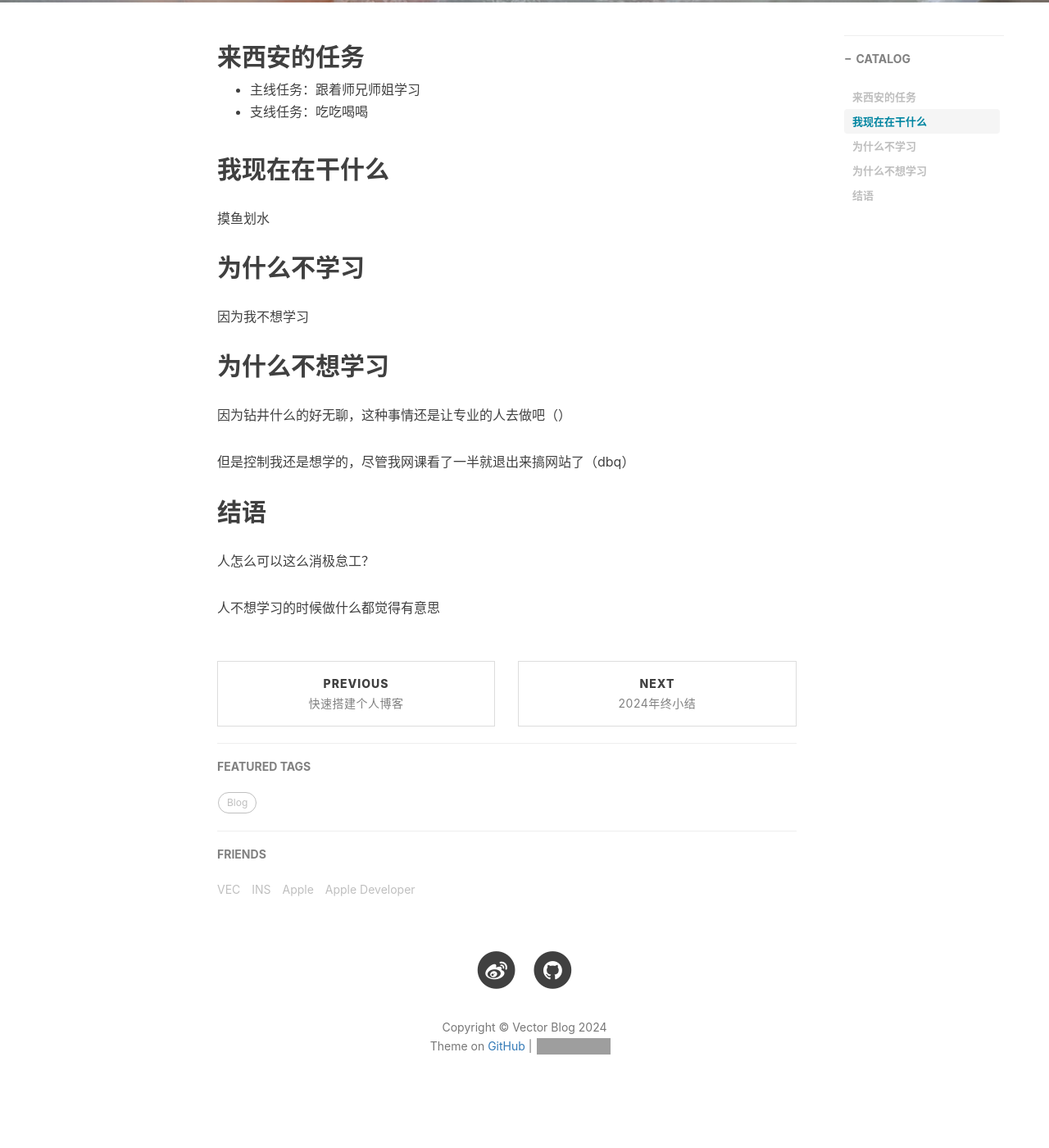
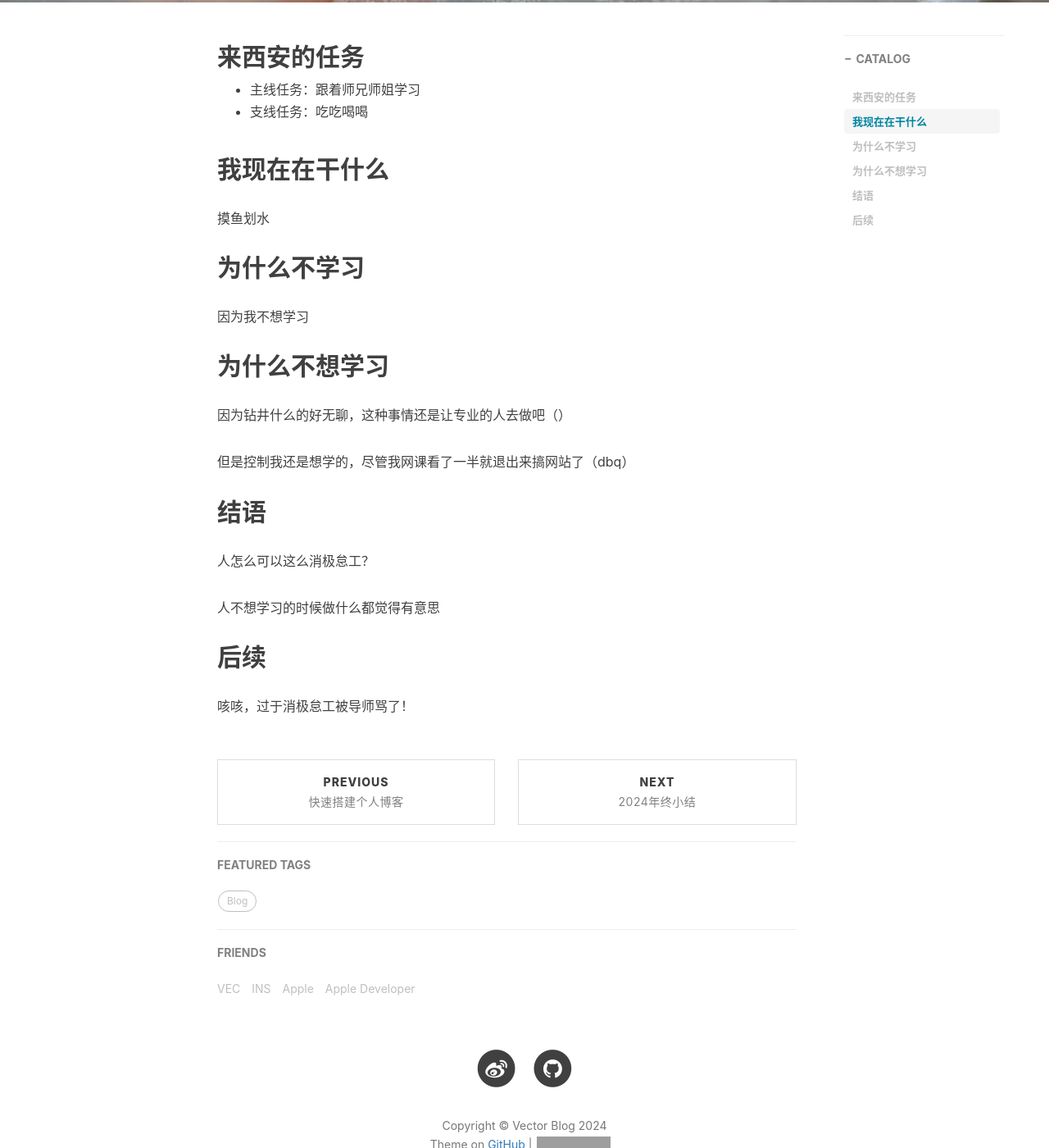
Before and after one commit to vectorZeng/vector.github.io, a Jekyll site: the page built from _posts/2024-11-14-搭建博客第一天.md, in a window 1280 px wide and 1400 px high, scrolled down 520 px. Shown: the whole window at 82% size. Built offline with Jekyll 4.4.1, drawn with Linux system fonts in a browser that asks for light colours; nearby versions of some CDN libraries; comment, search, counter and statistics services are not loaded; grey boxes are pictures that could not be loaded.

Commit message:
Update 2024-11-14-搭建博客第一天.md

```diff
--- a/_posts/2024-11-14-搭建博客第一天.md
+++ b/_posts/2024-11-14-搭建博客第一天.md
@@ -35,3 +35,7 @@ tags:
 人怎么可以这么消极怠工？
 
 人不想学习的时候做什么都觉得有意思
+
+## 后续
+
+咳咳，过于消极怠工被导师骂了！
```
